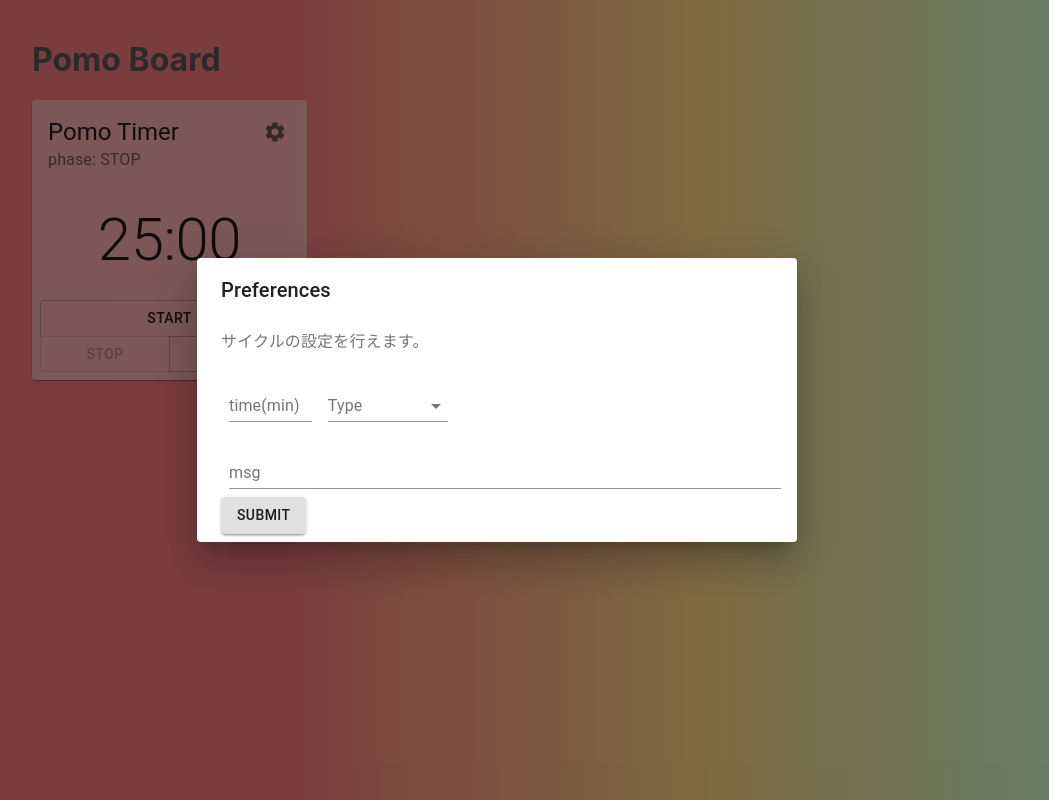
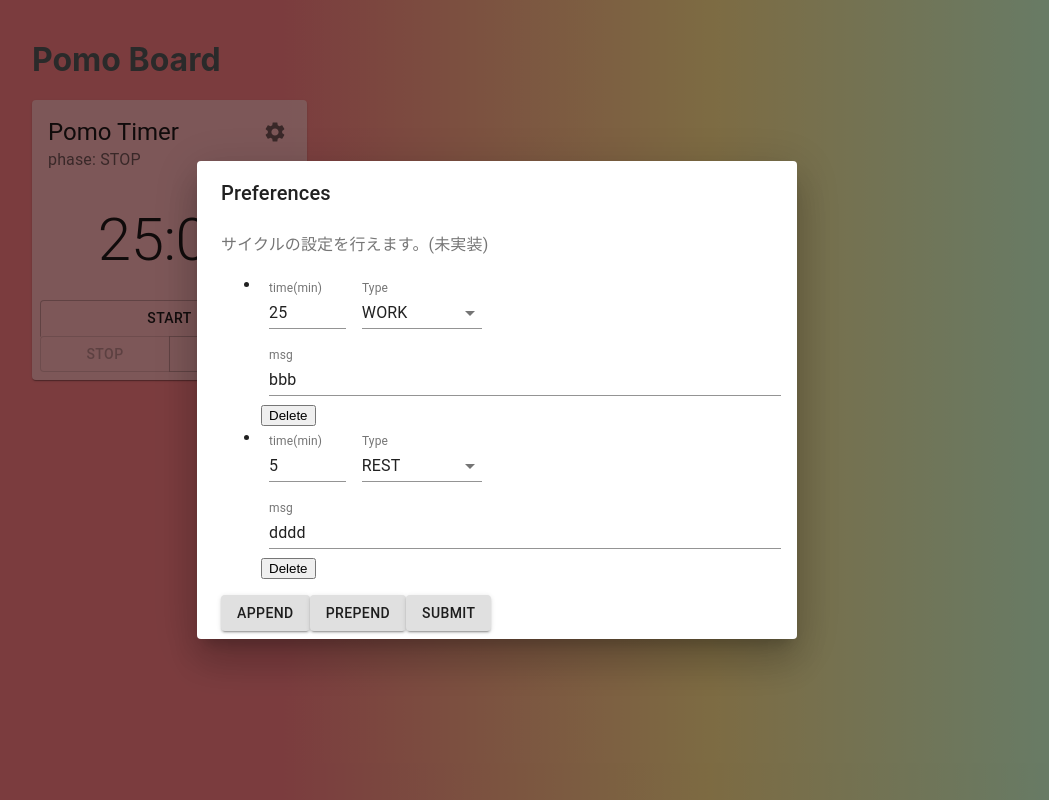
Before and after one commit to Igusaya/PomoBoard, a React (Create React App) app: page / in a window 1280 px wide. Both pictures are taken after a click on the button "settings". Shown: the whole page, without its empty margins (143-1192 px from the left). Built offline with nearby package versions, Linux system fonts and the light colour scheme.

Commit message:
update: react-hook-formでloop処理

```diff
--- a/src/components/Setting.tsx
+++ b/src/components/Setting.tsx
@@ -1,4 +1,4 @@
-import React, { FC } from 'react';
+import React, { FC, useEffect } from 'react';
 import {
   Dialog,
   DialogTitle,
@@ -12,7 +12,7 @@ import {
   InputLabel,
   FormHelperText,
 } from '@material-ui/core';
-import { useForm, Controller } from 'react-hook-form';
+import { useForm, Controller, useFieldArray } from 'react-hook-form';
 import { createStyles, makeStyles, Theme } from '@material-ui/core/styles';
 
 export interface SettingProps {
@@ -40,21 +40,30 @@ const useStyles = makeStyles((theme: Theme) =>
   }),
 );
 
-type Inputs = {
-  time: number;
-  type: string;
-  msg: string;
+const SettingComponent: FC<SettingProps> = (props: SettingProps) => {
+  const { onClose, open } = props;
+  const { register, handleSubmit, control, errors, reset } = useForm({});
+  const classes = useStyles();
+
+  const { fields, append, prepend, remove } = useFieldArray({
+    control,
+    name: 'test',
+  });
+
+  useEffect(() => {
+    // 初期値の設定
+    reset({
+      test: [
+        { time: '25', type: 'WORK', msg: 'bbb' },
+        { time: '5', type: 'REST', msg: 'dddd' },
+      ],
+    });
+  }, [reset]);
+
+  const onSubmit = (data: any) => {
+    return console.log(data);
   };
 
-const SettingComponent: FC<SettingProps> = (props: SettingProps) => {
-  const { onClose, open } = props;
-  const methods = useForm<Inputs>();
-  const { register, handleSubmit, control, errors } = methods;
-  const classes = useStyles();
-
-  const onSubmit = (data: Inputs) => {
-    return console.log(data);
-  };
   const handleClose = () => {
     onClose();
   };
@@ -67,22 +76,42 @@ const SettingComponent: FC<SettingProps> = (props: SettingProps) => {
     >
       <DialogTitle>Preferences</DialogTitle>
       <DialogContent>
-        <DialogContentText>サイクルの設定を行えます。</DialogContentText>
+        <DialogContentText>
+          サイクルの設定を行えます。(未実装)
+        </DialogContentText>
 
-        <form className={classes.root} onSubmit={handleSubmit(onSubmit)}>
+        <form className={classes.root}>
+          <ul>
+            {fields.map((item, index) => (
+              <li key={item.id}>
                 <TextField
-            name="time"
+                  name={`test[${index}].time`}
                   label="time(min)"
                   type="number"
+                  defaultValue={item.time}
                   inputRef={register({ required: true })}
-            error={!!errors.time}
-            helperText={errors.time && 'This field is required'}
+                  error={Boolean(
+                    errors &&
+                      errors.test &&
+                      errors.test[index] &&
+                      errors.test[index].time,
+                  )}
+                  helperText={
+                    errors.test &&
+                    errors.test[index] &&
+                    errors.test[index].time &&
+                    'This field is required'
+                  }
                   className={classes.textField}
                 />
 
                 <FormControl
                   className={classes.formControl}
-            error={Boolean(errors.type)}
+                  error={Boolean(
+                    errors.test &&
+                      errors.test[index] &&
+                      errors.test[index].type,
+                  )}
                 >
                   <InputLabel id="type-select">Type</InputLabel>
                   <Controller
@@ -94,24 +123,49 @@ const SettingComponent: FC<SettingProps> = (props: SettingProps) => {
                         <MenuItem value="BUFFER_REST">BUFFER_REST</MenuItem>
                       </Select>
                     }
-              name="type"
+                    name={`test[${index}].type`}
                     rules={{ required: 'this is required!' }}
                     control={control}
-              defaultValue=""
+                    defaultValue={item.type ? item.type : ''}
                   />
                   <FormHelperText>
-              {errors.type && errors.type.message}
+                    {errors.test &&
+                      errors.test[index] &&
+                      errors.test[index].type &&
+                      errors.test[index].type.message}
                   </FormHelperText>
                 </FormControl>
 
                 <TextField
                   inputRef={register({ required: true })}
                   label="msg"
-            name="msg"
+                  name={`test[${index}].msg`}
+                  defaultValue={item.msg}
                   fullWidth
-            error={!!errors.msg}
-            helperText={errors.msg && 'This field is required'}
+                  error={Boolean(
+                    errors.test && errors.test[index] && errors.test[index].msg,
+                  )}
+                  helperText={
+                    errors.test &&
+                    errors.test[index] &&
+                    errors.test[index].msg &&
+                    'This field is required'
+                  }
                 />
+
+                <button type="button" onClick={() => remove(index)}>
+                  Delete
+                </button>
+              </li>
+            ))}
+          </ul>
+
+          <Button onClick={() => append({})} variant="contained">
+            append
+          </Button>
+          <Button onClick={() => prepend({})} variant="contained">
+            prepend
+          </Button>
           <Button onClick={handleSubmit(onSubmit)} variant="contained">
             Submit
           </Button>
```
Lines whose indentation alone changed are shown as unchanged.
